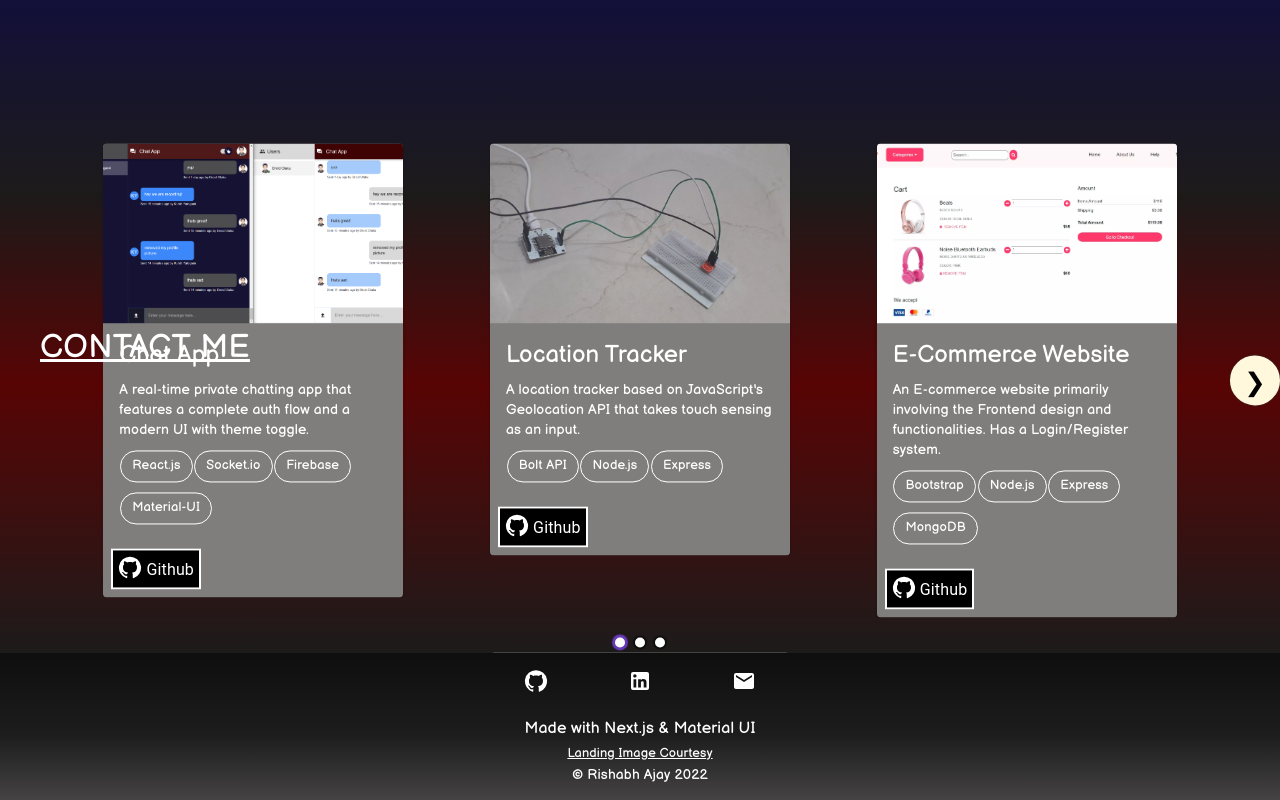
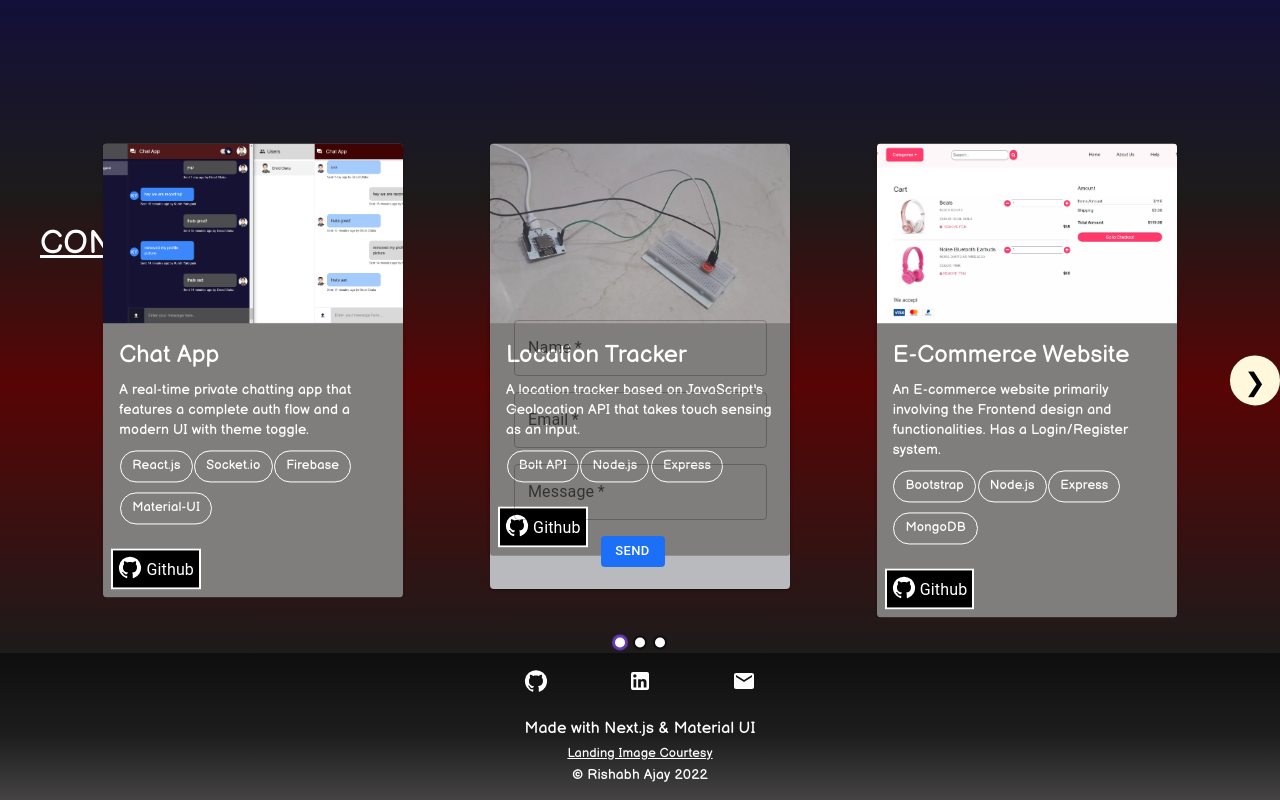
Before and after one commit to rishabhAjay/my-portfolio, a Next.js app: page / in a window 1280 px wide. Shown: the part 2674-3474 px from the top of the page. Built offline with nearby package versions, Linux system fonts and the light colour scheme; a web font is replaced by a local one.

Commit message:
some more cleanup

```diff
--- a/components/ContactMe.js
+++ b/components/ContactMe.js
@@ -51,12 +51,11 @@ const ContactMe = () => {
         }}
         id="contact"
       >
-        <Typography data-aos="slide-up" variant="h4" className="headings">
+        <Typography variant="h4" className="headings">
           CONTACT ME
         </Typography>
 
         <div
-          data-aos="slide-up"
           style={{
             display: "flex",
             justifyContent: "center",
```
